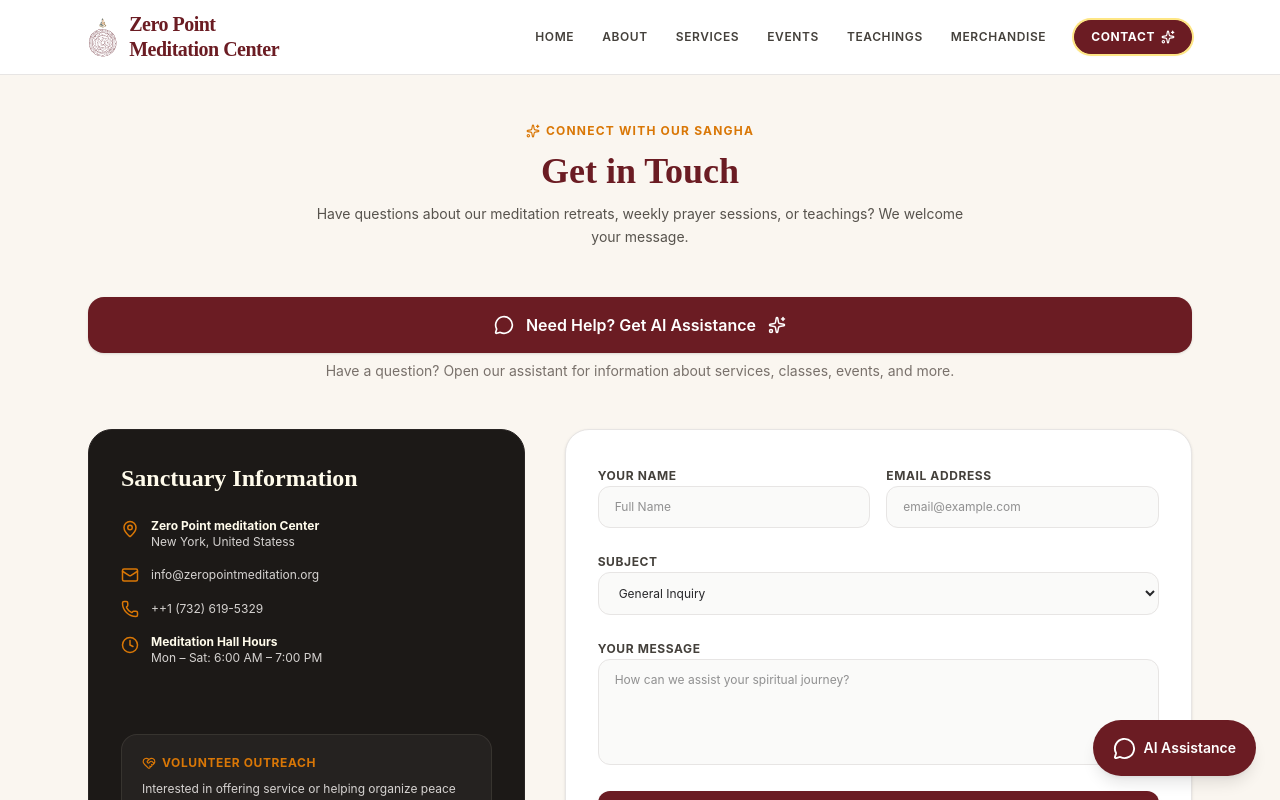
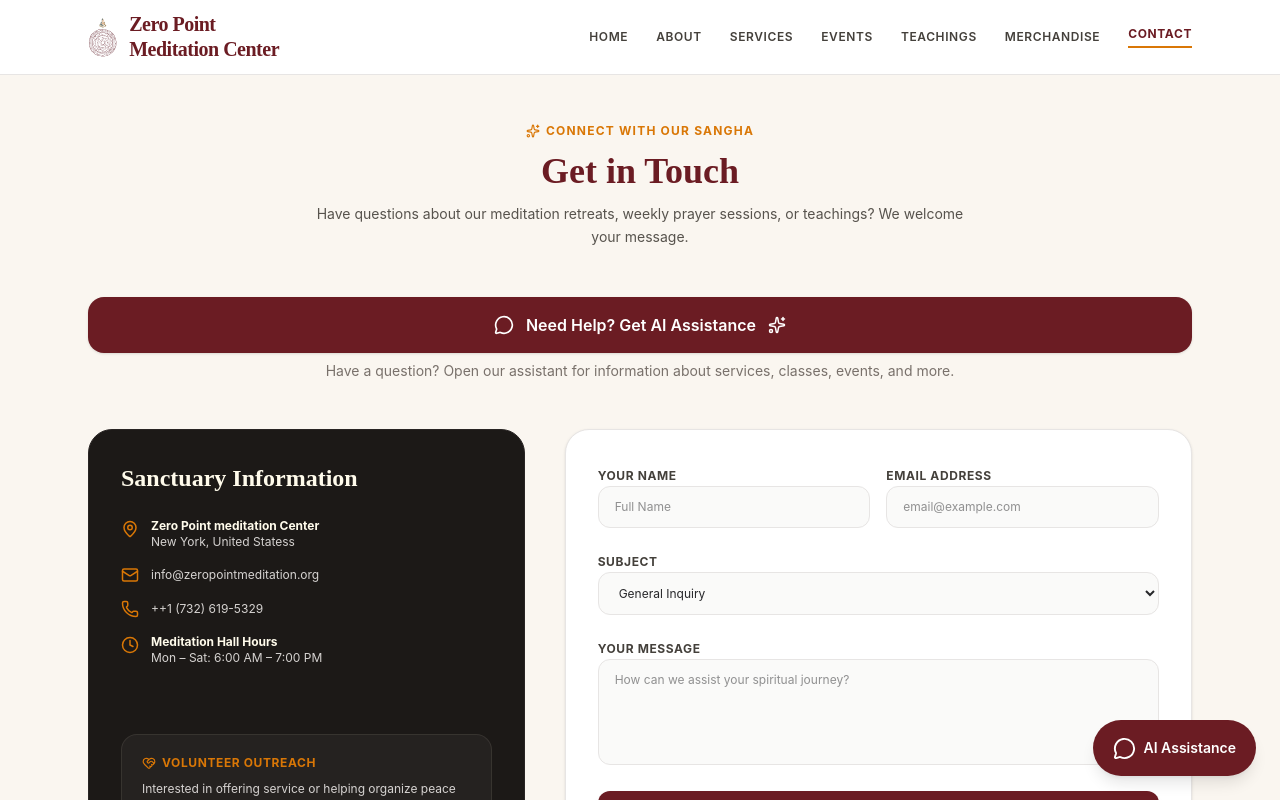
Before and after one commit to sherpaten/Zero-Point-Meditation-Center, a React (Vite) app in the folder zero-point-meditation/: page /contact in a window 1280 px wide. Shown: the top 800 px of the page. Built offline with nearby package versions, Linux system fonts and the light colour scheme.

Commit message:
Restore original navigation style

```diff
--- a/zero-point-meditation/src/components/Navbar.jsx
+++ b/zero-point-meditation/src/components/Navbar.jsx
@@ -65,21 +65,14 @@ export default function Navbar() {
               to={item.to}
               end={item.end}
               className={({ isActive }) =>
-                item.to === '/contact'
-                  ? `inline-flex items-center gap-1.5 rounded-full border px-4 py-2 font-bold shadow-sm transition-all duration-200 hover:-translate-y-0.5 hover:shadow-md focus-visible:outline focus-visible:outline-2 focus-visible:outline-offset-4 focus-visible:outline-buddhist-gold ${
-                      isActive
-                        ? 'border-buddhist-burgundy bg-buddhist-burgundy text-white ring-2 ring-amber-200'
-                        : 'border-buddhist-burgundy bg-buddhist-burgundy text-white hover:bg-stone-900'
-                    }`
-                  : `transition-colors duration-200 focus-visible:rounded-sm focus-visible:outline focus-visible:outline-2 focus-visible:outline-offset-4 focus-visible:outline-buddhist-gold ${
-                      isActive
-                        ? 'border-b-2 border-buddhist-gold pb-1 font-bold text-buddhist-burgundy'
-                        : 'font-semibold text-stone-700 hover:text-buddhist-burgundy'
-                    }`
+                `transition-colors duration-200 focus-visible:rounded-sm focus-visible:outline focus-visible:outline-2 focus-visible:outline-offset-4 focus-visible:outline-buddhist-gold ${
+                  isActive
+                    ? 'border-b-2 border-buddhist-gold pb-1 font-bold text-buddhist-burgundy'
+                    : 'font-semibold text-stone-700 hover:text-buddhist-burgundy'
+                }`
               }
             >
               {item.label}
-              {item.to === '/contact' && <Sparkles size={14} aria-hidden="true" />}
             </NavLink>
           ))}
         </nav>
@@ -108,16 +101,10 @@ export default function Navbar() {
                 <NavLink
                   to={item.to}
                   end={item.end}
-                  className={({ isActive }) =>
-                    item.to === '/contact'
-                      ? `flex items-center justify-between rounded-lg px-3 py-3 text-sm font-bold transition-colors focus-visible:outline focus-visible:outline-2 focus-visible:outline-buddhist-gold ${
-                          isActive ? 'bg-buddhist-burgundy text-white' : 'bg-amber-50 text-buddhist-burgundy hover:bg-amber-100'
-                        }`
-                      : linkStyles({ isActive })
-                  }
+                  className={linkStyles}
                 >
                   {item.label}
-                  {item.to === '/contact' && <Sparkles size={16} className="text-buddhist-gold" aria-hidden="true" />}
+                  {item.to === '/contact' && <Sparkles size={15} className="ml-2 inline text-buddhist-gold" aria-hidden="true" />}
                 </NavLink>
               </li>
             ))}
```
